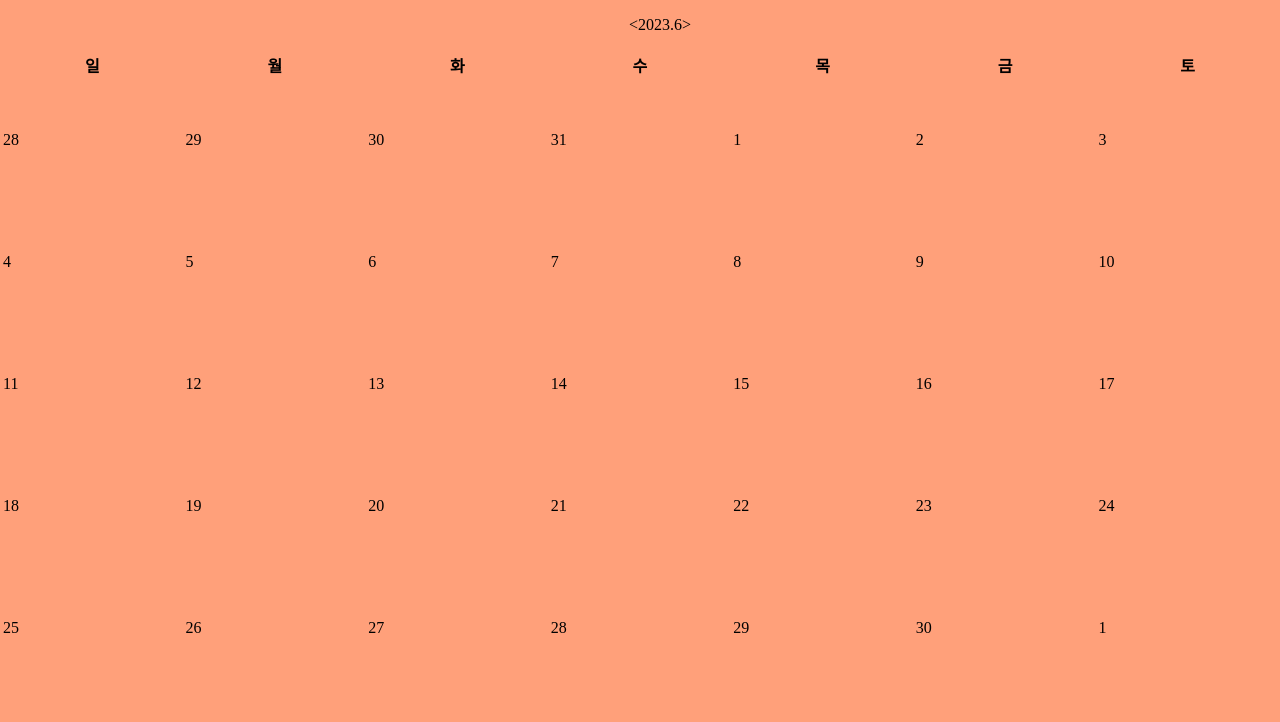
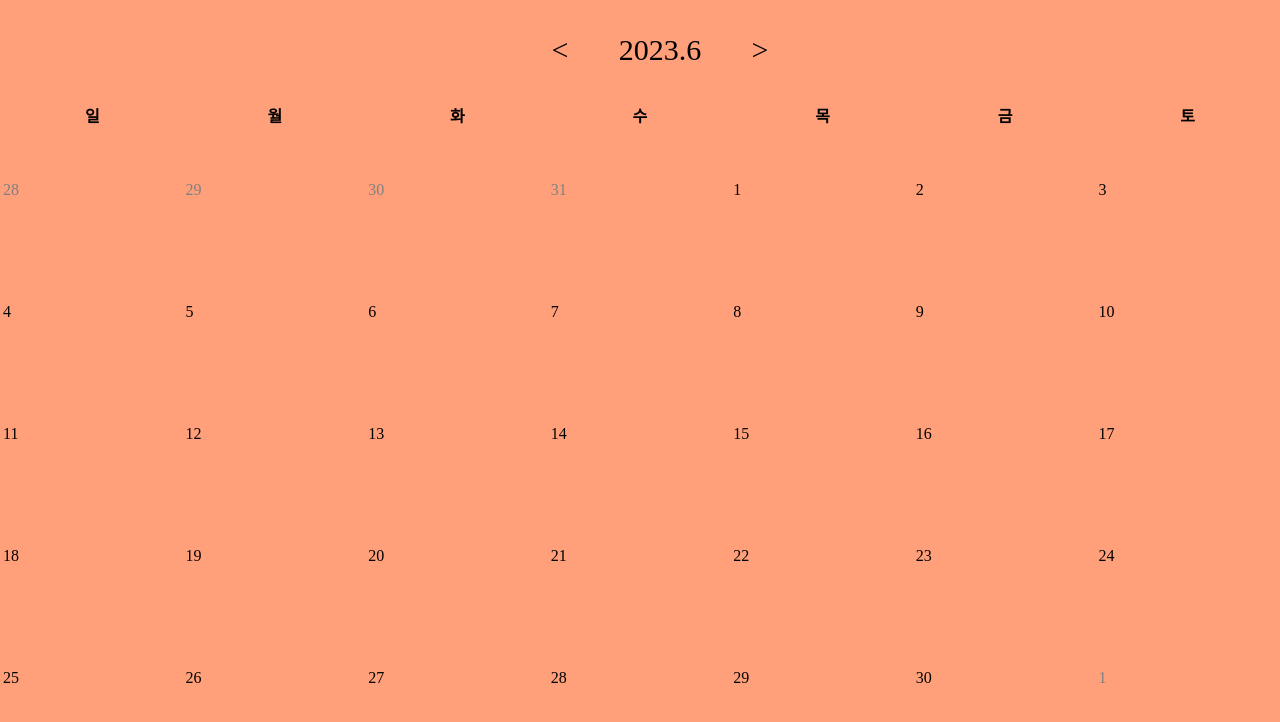
Before and after one commit to JHL71/playground, a React (Create React App) app in the folder playground/: page /calendar in a window 1280 px wide. Shown: the top 722 px of the page. Built offline with nearby package versions, Linux system fonts and the light colour scheme.

Commit message:
calendar update

```diff
--- a/playground/src/page/calendar.js
+++ b/playground/src/page/calendar.js
@@ -1,41 +1,87 @@
-import { useState } from "react";
+import { useEffect, useState } from "react";
 import styled from "styled-components";
 
 
 function Calendar() {
   const date = new Date();
-  let lp = 0;
-  if (date.getFullYear() % 4 === 0) lp = 1;
-  const monthLength = [31, 28 + lp, 31, 30, 31, 30, 31, 31, 30, 31, 30, 31];
-  let cdate = new Date(`${date.getFullYear()}-0${date.getMonth() + 1}-01`);
-  let first = cdate.getDay();
-  let cm = cdate.getMonth();
-  let arr = Array.from({length: monthLength[cm]}, (_, i) => i + 1);
-  let dummy1 = Array.from({length: first}, (_, i) => monthLength[cm - 1] - first + i + 1);
-  let dummy2 = Array.from({length: 7 - (first + monthLength[cm]) % 7}, (_, i) => i + 1);
-  let temp = dummy1.concat(arr, dummy2);
-  console.log(temp.length);
-  let dayArr = [];
-  for (let i = 0; i < Math.floor(temp.length / 7); i++) {
-    let week = [];
-    for (let j = 0; j < 7; j++) {
-      week.push(temp[i * 7 + j]);
-    }
-    dayArr.push(week);
-  }
-  console.log(dayArr);
+  const monthLength = [31, 28, 31, 30, 31, 30, 31, 31, 30, 31, 30, 31];
+  const ly = [31, 29, 31, 30, 31, 30, 31, 31, 30, 31, 30, 31];
+
   const [year, setYear] = useState(date.getFullYear());
   const [month, setMonth] = useState(date.getMonth());
-  const [days, setDays] = useState(dayArr);
+
+  const makeDays = (date) => {
+    console.log(0, date);
+    console.log('x', date.getDay());
+    let firstDay = (7 - (date.getDate() % 7 - 1) + date.getDay()) % 7;
+    console.log('y', firstDay);
+    let lenp, lenc
+    if (date.getFullYear() % 4 === 0) {
+      lenp = ly[(date.getMonth() + 11) % 12];
+      lenc = ly[date.getMonth()];
+      // lenn = ly[(date.getMonth() + 1) % 12];
+    } else {
+      lenp = monthLength[(date.getMonth() + 11) % 12];
+      lenc = monthLength[date.getMonth()];
+      // lenn = monthLength[(date.getMonth() + 1) % 12];
+    }
+    let prev = Array.from({length: firstDay}, (_, i) => lenp - firstDay + i + 1);
+    let cur = Array.from({length: lenc}, (_, i) => i + 1);
+    let next = Array.from({length: (7 - (firstDay + lenc) % 7) % 7}, (_, i) => i + 1);
+    let temp = [...prev, ...cur, ...next];
+    let result = [];
+    console.log(date);
+    for (let i = 0; i < temp.length / 7; i++) {
+      result.push([...temp.slice(i*7, i*7 + 7)]);
+    }
+    return result;
+  }
+
+
+  const [days, setDays] = useState(makeDays(date));
+
+  const increaseMonth = () => {
+    let ny = year;
+    let nm = month;
+    if (month < 11) {
+      nm += 1;
+    } else {
+      nm = 0;
+      ny +=1 ;
+    }
+    setMonth(nm);
+    if (ny !== year) setYear(ny);
+    let temp = new Date(`${ny}-${nm + 1}-01`);
+    setDays(makeDays(temp));
+  }
+
+  const decreaseMonth = () => {
+    let nm = month;
+    let ny = year;
+    if (month > 0) {
+      nm -= 1;
+    } else {
+      nm = 11;
+      ny -= 1;
+    }
+    setMonth(nm);
+    if (ny !== year) setYear(ny);
+    let temp = new Date(`${ny}-${nm + 1}-01`);
+    setDays(makeDays(temp));
+  }
+
+  useEffect(() => {
+    console.log(1);
+  })
 
   return (
     <>
       <Section>
         <MonthWrap>
           <Ul>
-            <li>&lt;</li>
-            <li>{year}.{month + 1}</li>
-            <li>&gt;</li>
+            <Li className='button' onClick={decreaseMonth}>&lt;</Li>
+            <Li>{year}.{month + 1}</Li>
+            <Li className='button' onClick={increaseMonth}>&gt;</Li>
           </Ul>
         </MonthWrap>
         <Table>
@@ -55,9 +101,11 @@ function Calendar() {
               days.map((el, i) => {
                 return (
                   <tr key={i}>
-                    {el.map((num, idx) => {
+                    {el.map((num, j) => {
                       return (
-                        <td key={idx*10}>{num}</td>
+                        Math.abs(i * 7 + j - num) < 10
+                        ? <Td key={j*10}>{num}</Td>
+                        : <Td className='pon' key={j*10}>{num}</Td>
                       )
                     })
                     }
@@ -81,7 +129,7 @@ const Section = styled.div`
 `
 
 const MonthWrap = styled.div`
-  height: 50px;
+  height: 100px;
   width: 100%;
   display: flex;
   justify-content: center;
@@ -95,10 +143,30 @@ const Ul = styled.ul`
   justify-content: center;
 `
 
+const Li = styled.li`
+  width: 100px;
+  height: 60px;
+  font-size: 30px;
+  display: flex;
+  justify-content: center;
+  align-items: center;
+  cursor: default;
+  &.button {
+    cursor: pointer;
+  }
+`
+
 
 const Table = styled.table`
   width: 100%;
   height: 80vh;
 `
 
+const Td = styled.td`
+  color: black;
+  &.pon {
+    color: gray;
+  }
+`
+
 export default Calendar;
```
